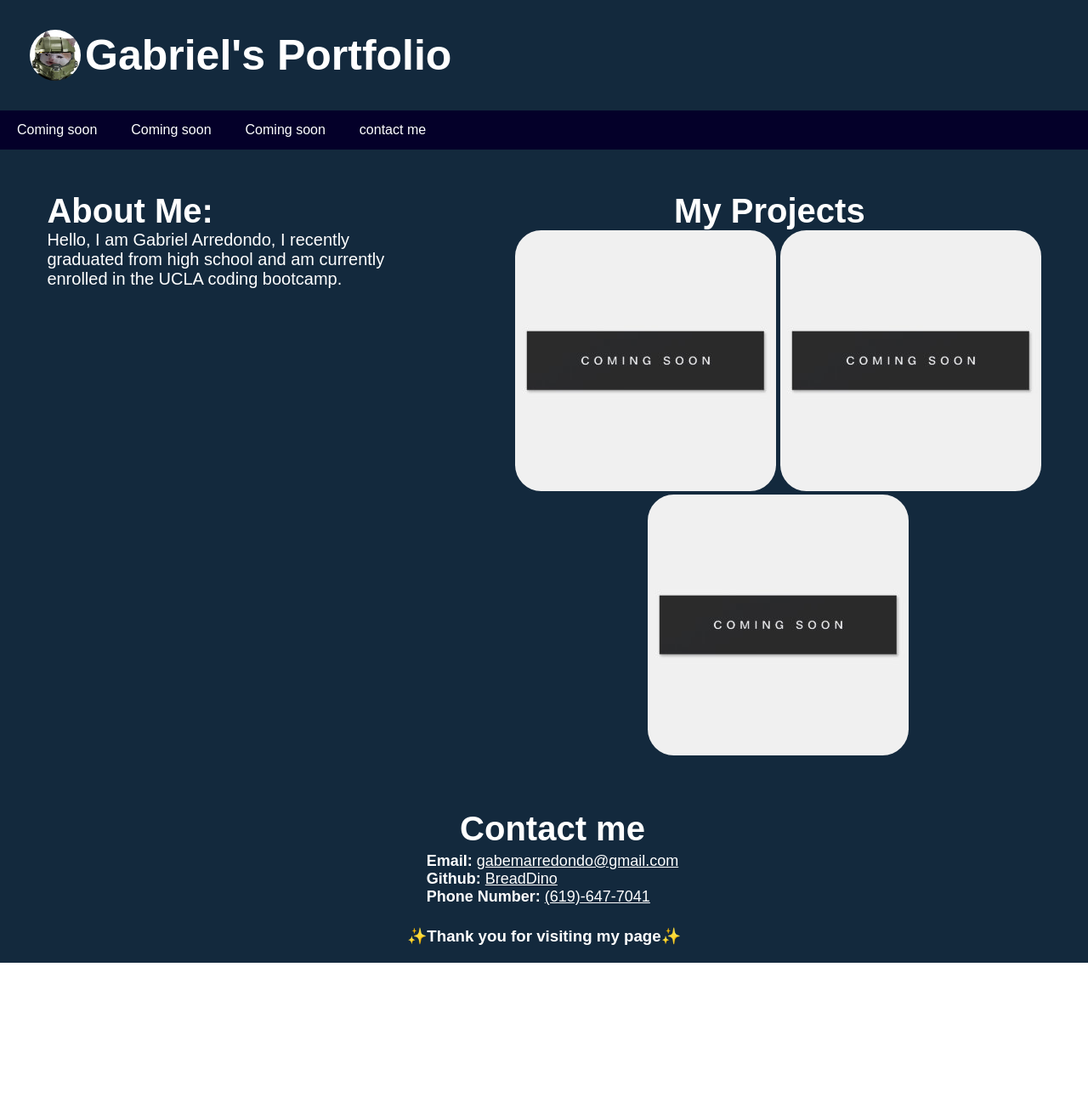
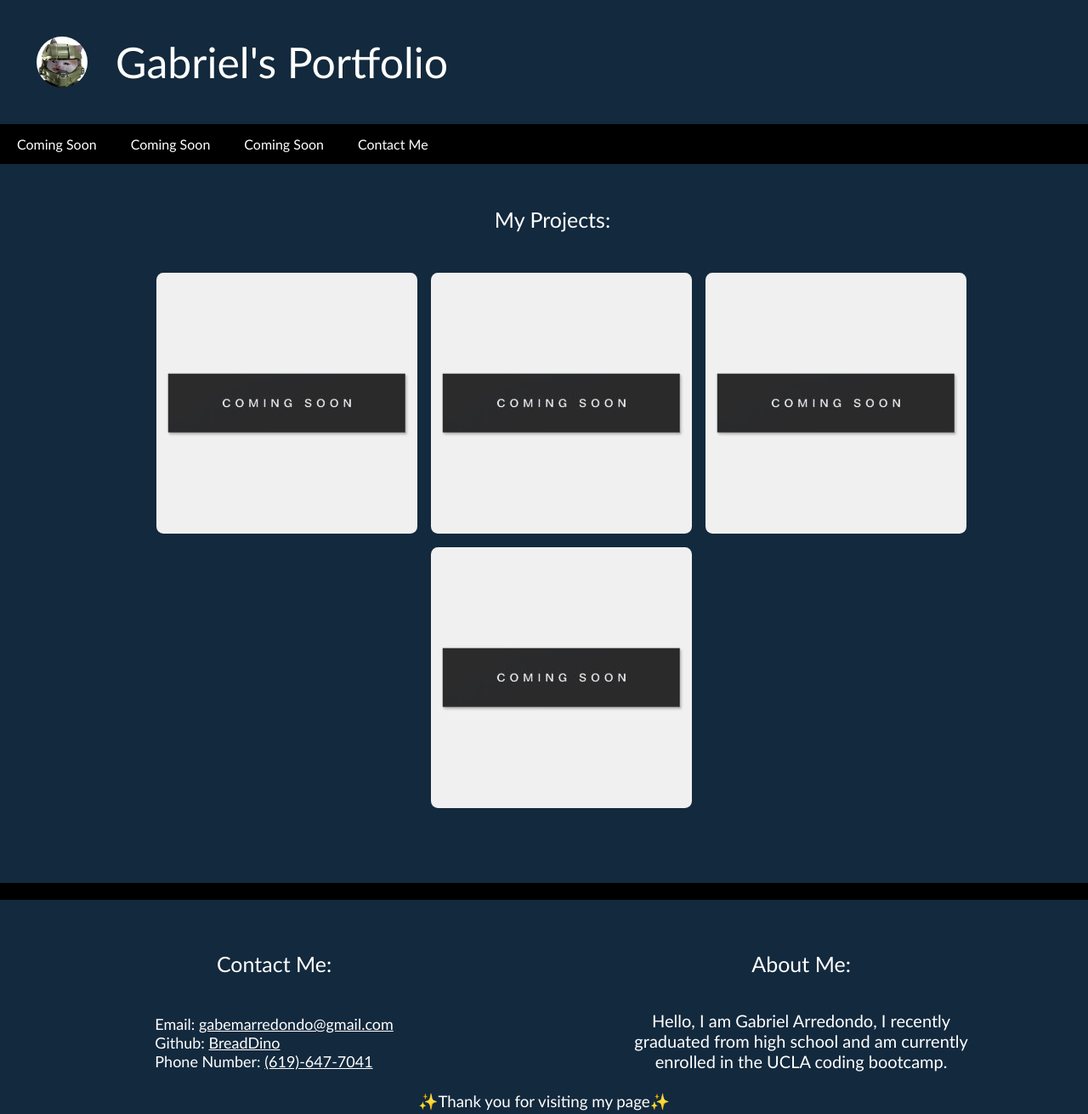
Before and after one commit to BreadDino/Gabriel-s-Portfolio, a plain HTML site: page index.html in a window 1280 px wide. Shown: the whole page at 85% size. Before the commit the page ends 1133 px from the top, so only its background shows below. Drawn offline with Linux system fonts and the light colour scheme.

Commit message:
fixed git error with pushing

```diff
--- a/assets/CSS/style.css
+++ b/assets/CSS/style.css
@@ -3,14 +3,15 @@
   --dark: #13293d;
   --light: #336696;
   --Font: #fff;
-  --navlink-color: #040029;
+  --navlink-color: rgb(0, 0, 0);
 }
 
 * {
   margin: 0;
   padding: 0;
-  font-family: sans-serif, serif, monospace;
+  font-family: 'Gill Sans', 'Gill Sans MT', Calibri, 'Trebuchet MS', sans-serif;
   color: var(--Font);
+  font-weight: lighter;
 }
 
 header {
@@ -21,9 +22,11 @@ header {
 
 h1 {
   font-size: 50px;
+  padding-left: 20px;
 }
 h2 {
-  font-size: 40px;
+  font-size: 25px;
+  padding-bottom: 40px;
 }
 
 nav {
@@ -45,6 +48,7 @@ p {
   font-size: 20px;
   text-align: start;
   background-color: var(--dark);
+  text-align: center;
 }
 
 footer {
@@ -58,10 +62,12 @@ main {
   background-color: var(--dark);
   justify-content: space-around;
   padding-top: 50px;
+  padding-bottom: 80px;
 }
 
 img {
-  border-radius: 10%;
+  border-radius: 5%;
+  padding: 8px;
 }
 
 .pfp {
@@ -72,7 +78,12 @@ img {
   border: 10px;
   border-color: red;
 }
-
+.aboutmecenter{
+        display: flex;
+    flex-direction: column;
+    align-items: center;
+    width: 400px;
+}
 .Namepfp {
   display: flex;
   align-items: center;
@@ -85,14 +96,14 @@ img {
 }
 
 .paragraph {
-  width: 400px;
+  width: 800px;
 }
 
 .projects {
-  display: flex;
-  justify-content: space-evenly;
-  flex-direction: column;
-  align-items: center;
+    display: flex;
+    flex-direction: row;
+    flex-wrap: wrap;
+    justify-content: center;
 }
 
 .projectsdisplay {
@@ -100,10 +111,17 @@ img {
   align-items: center;
   flex-direction: column;
 }
-.image {
+.divider{
+    padding: 10px;
+    background-color: var(--navlink-color);
 }
+.aboutcontact{
+    display: flex;
+    justify-content: space-around;
+    padding-top: 60px;
+}
+
 #contact {
-  padding-top: 60px;
   display: flex;
   flex-direction: column;
   align-items: center;
--- a/index.html
+++ b/index.html
@@ -20,44 +20,47 @@
     </header>
     <!-- Navigation -->
     <nav>
-        <a href="#project1">Coming soon</a>
-        <a href="#">Coming soon</a>
-        <a href="#">Coming soon</a>
-        <a href="#contact">contact me</a>
+        <a href="#project1">Coming Soon</a>
+        <a href="#">Coming Soon</a>
+        <a href="#">Coming Soon</a>
+        <a href="#contact">Contact Me</a>
     </nav>
-    <!-- About Me -->
     <main>
-        <aside class="paragraph">
-            <h2>About Me:</h2>
-            <p>
-                Hello, I am Gabriel Arredondo, I recently graduated from high school and am currently enrolled in the
-                UCLA coding bootcamp.
-            </p>
-        </aside>
         <!-- Future Projects -->
         <section class="projectsdisplay">
             <h2>
-                 My Projects
+                My Projects:
             </h2>
             <section class="projects">
-                <div>
                 <img src="./assets/images/coming-soon.jpg">
                 <img src="./assets/images/coming-soon.jpg">
-                </div>
-                <div>
-                    <img class="bigimage" src="./assets/images/coming-soon.jpg">
-                </div>
+                <img src="./assets/images/coming-soon.jpg">
+                <img src="./assets/images/coming-soon.jpg">
             </section>
         </section>
     </main>
+    <section class="divider">
+
+    </section>
+    <section class="aboutcontact">
         <!-- Contact section -->
         <section id="contact">
-        <h2>Contact me</h2>
+            <h2>Contact Me:</h2>
             <ul class="contactme">
                 <li><strong>Email:</strong> <a href="#">gabemarredondo@gmail.com</a></li>
                 <li><strong>Github:</strong> <a href="#">BreadDino</a></li>
                 <li><strong>Phone Number:</strong> <a href="#">(619)-647-7041</a></li>
             </ul>
+        </section>
+        <!-- About Me -->
+        <div class="aboutmecenter">
+            <h2>About Me:</h2>
+            <p>
+                Hello, I am Gabriel Arredondo, I recently graduated from high school and am currently enrolled in
+                the
+                UCLA coding bootcamp.
+            </p>
+        </div>
     </section>
     <footer>
         <h3> ✨Thank you for visiting my page✨ </h3>
```
Lines whose indentation alone changed are shown as unchanged.
